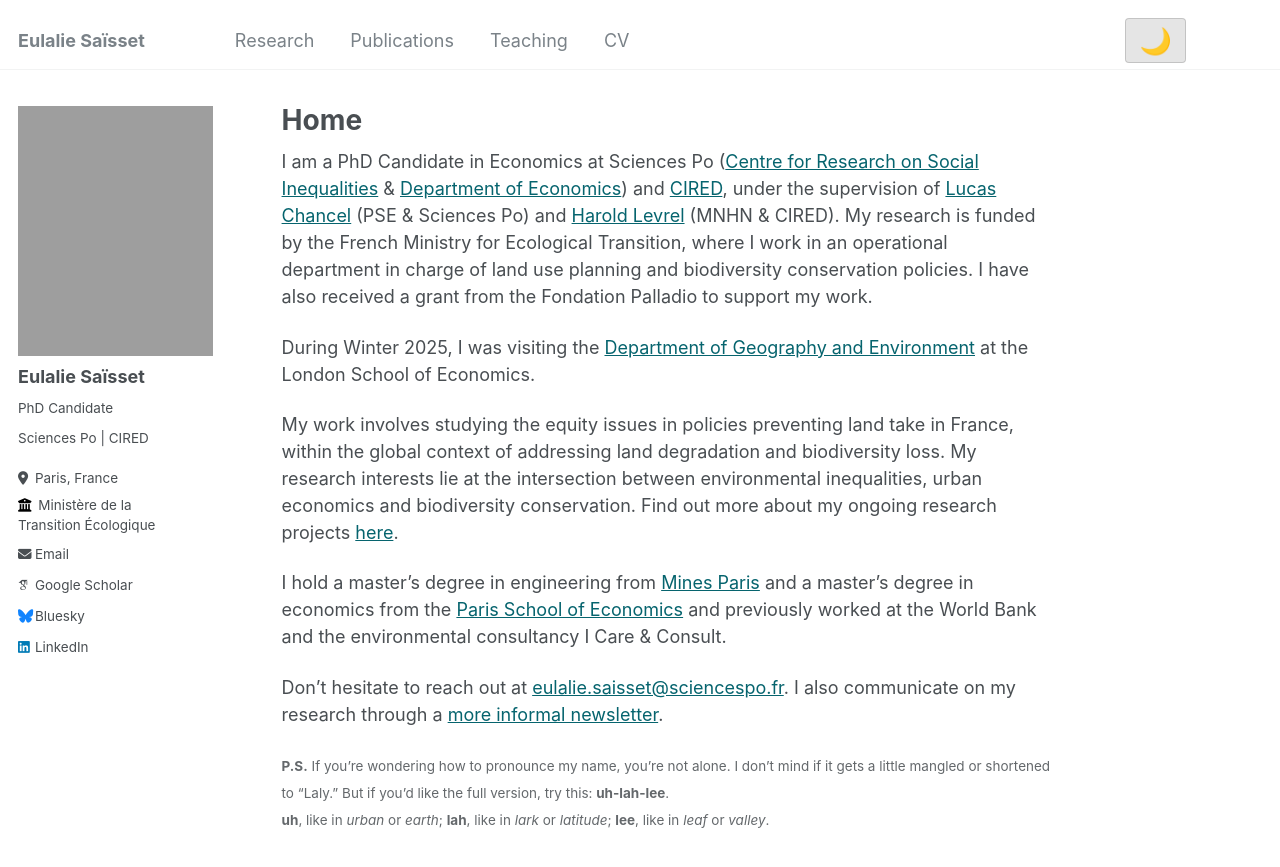
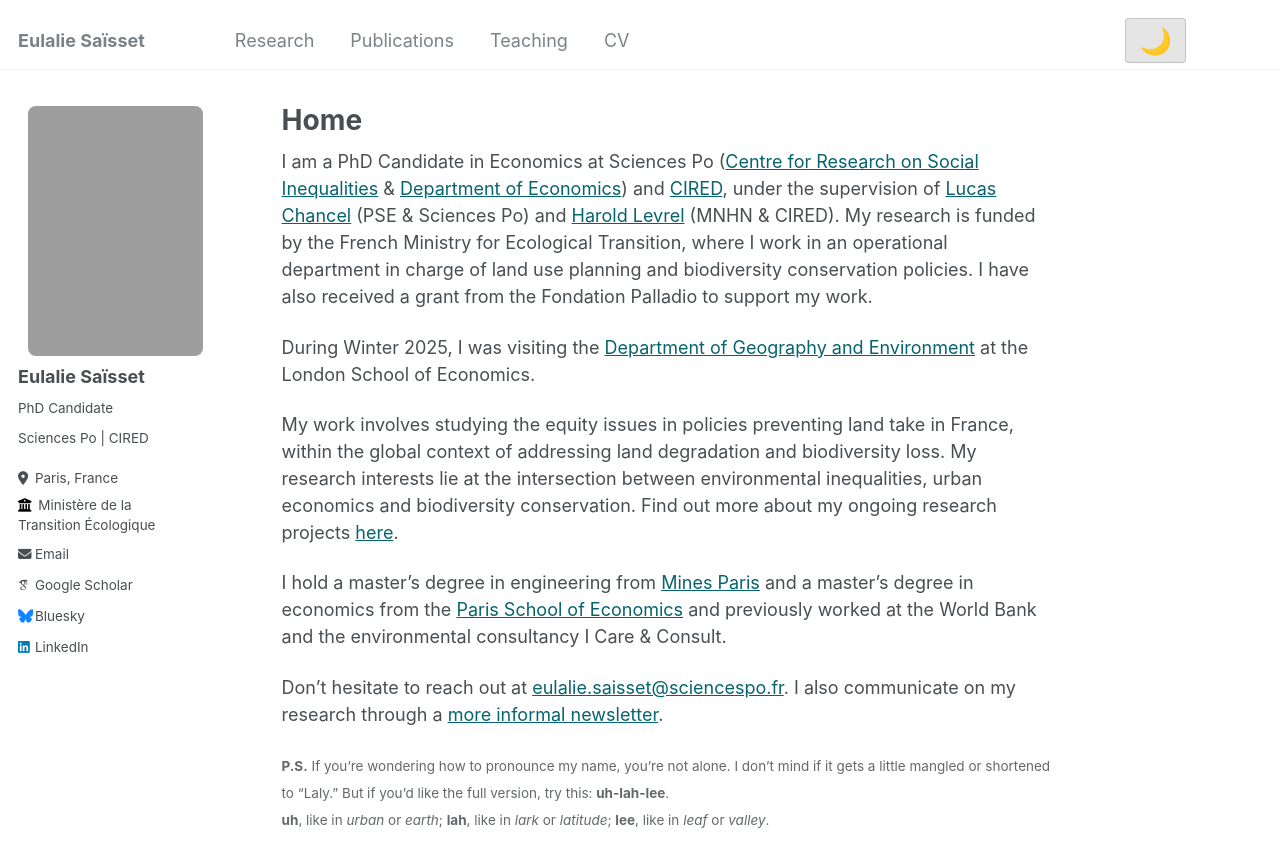
Before and after one commit to eulaliesaisset/eulaliesaisset.github.io, a Jekyll site: the page built from _pages/about.md, in a window 1280 px wide and 1045 px high. Shown: the top 867 px of the window. Built offline with Jekyll 4.4.1, drawn with Linux system fonts in a browser that asks for light colours; some web fonts are replaced.

Commit message:
Update _sidebar.scss round image corners

```diff
--- a/_sass/_sidebar.scss
+++ b/_sass/_sidebar.scss
@@ -103,11 +103,12 @@
 // New version with rectangle picture
 .author__avatar {
   img {
-    max-width: 100%; // Use 100% to fit the sidebar width
-    width: 100%;
-    height: 250px; // Set your desired height for a vertical rectangle
+    width: 90%; // Slightly smaller than the sidebar width
+    height: 250px; // Adjust height as needed
     object-fit: cover;
-    // border-radius: 50%; // Comment out or remove this line
+    border-radius: 8px; // Slightly rounded corners (adjust as needed)
+    margin: 0 auto; // Centers the image if the width is less than 100%
+    display: block; // Ensures margin auto works
   }
 }
 
```
